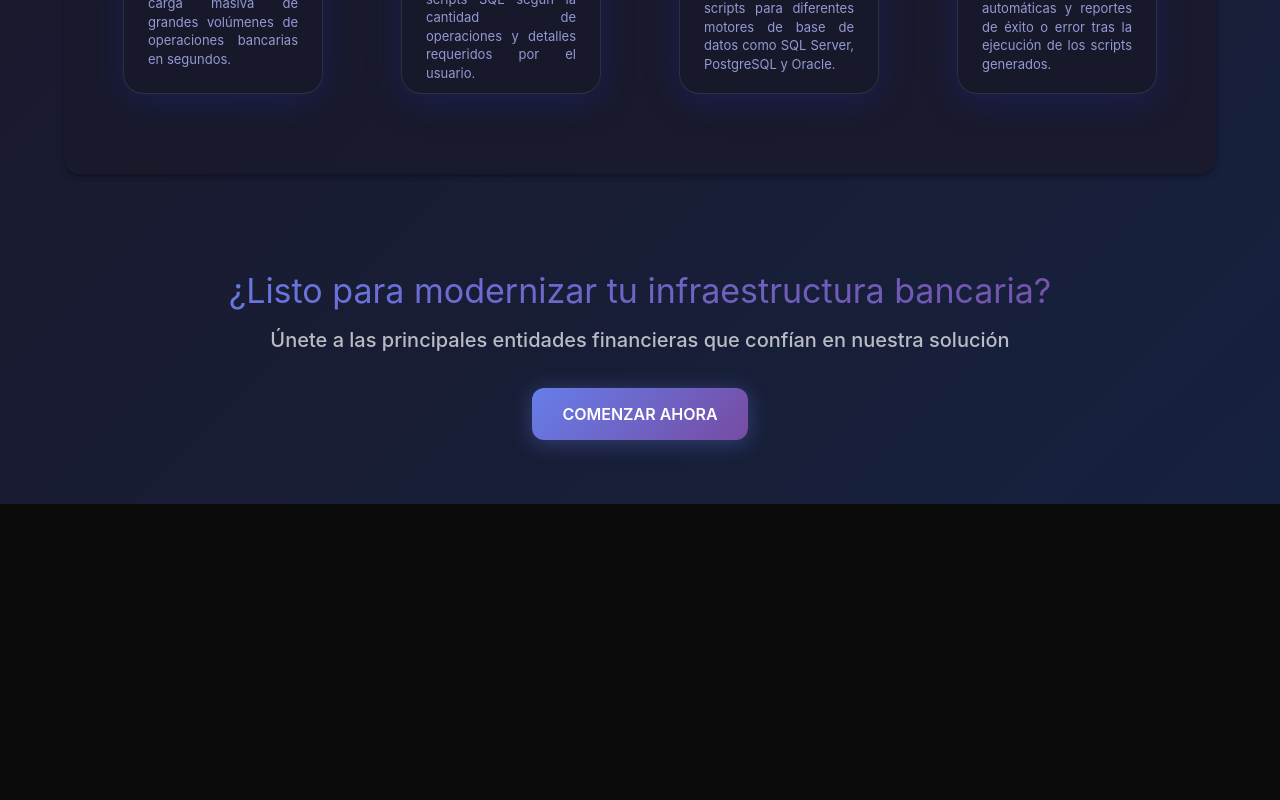
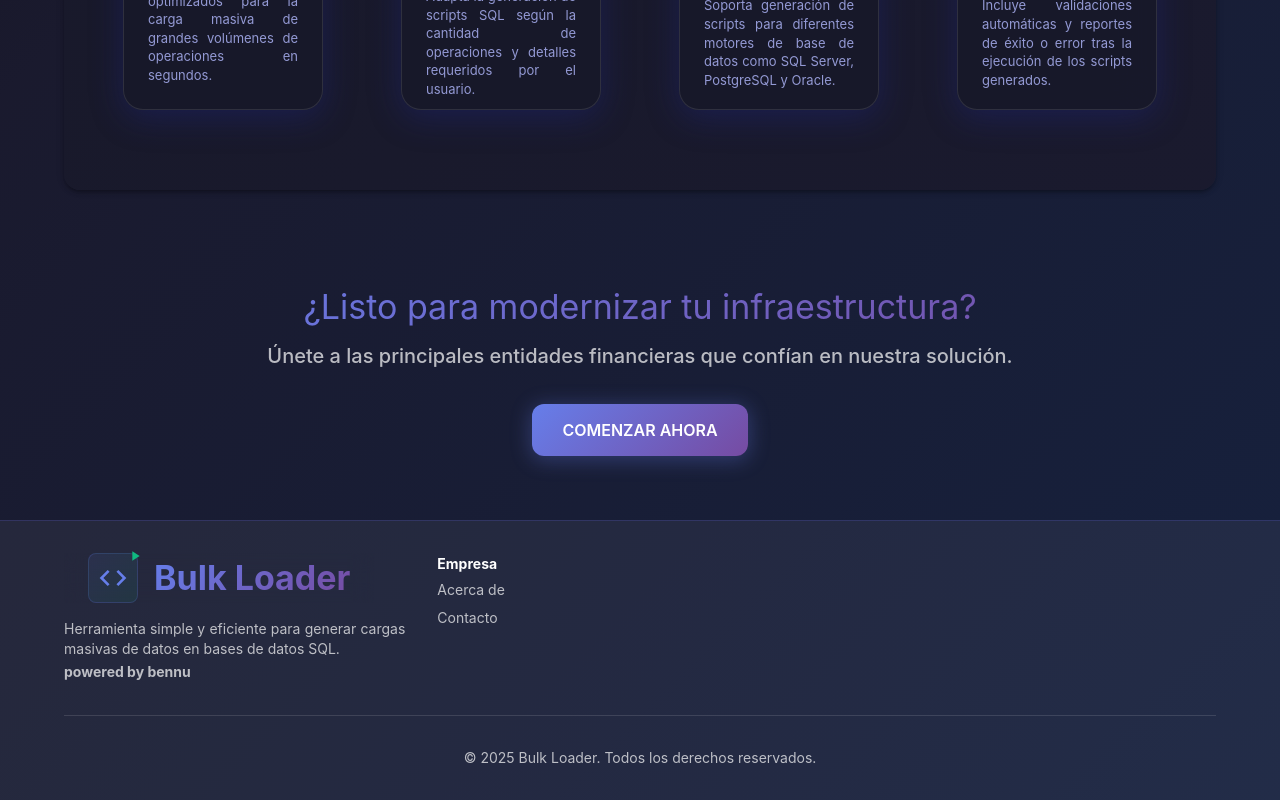
Before and after one commit to bennu/bice-migration-front, a Next.js app: page / in a window 1280 px wide. Shown: the part 1877-2677 px from the top of the page. Before the commit the page ends 2381 px from the top, so only its background shows below. Built offline with nearby package versions, Linux system fonts and the light colour scheme.

Commit message:
feat: minor words changes and formatting

```diff
--- a/src/app/page.tsx
+++ b/src/app/page.tsx
@@ -9,7 +9,7 @@ import HeroSection from '@/components/sections/HeroSection'
 import MigrationForm from '@/components/sections/MigrationForm'
 import FeaturesSection from '@/components/sections/FeaturesSection'
 import CallToAction from '@/components/sections/CallToAction'
-
+import Footer from '@/components/layout/footer'
 export default function MigrationLandingPage() {
   const [formData, setFormData] = useState({
     fundCounter: 5,
@@ -30,7 +30,7 @@ export default function MigrationLandingPage() {
     // Simulación de resultado
     setTimeout(() => {
       setResult({
-        uuid: `${Date.now()}-${Math.random().toString(36).substr(2, 9)}`,
+        uuid: `1`,
         scriptZip: 'UEsDBAoAAAAAAIdO4kMAAAAAAAAAAAAAAAAJA...'
       })
       setLoading(false)
@@ -72,6 +72,7 @@ export default function MigrationLandingPage() {
           <FeaturesSection />
           <CallToAction />
         </Container>
+        <Footer />
       </Box>
     </ThemeProvider>
   )
--- /dev/null
+++ b/src/components/layout/footer.tsx
@@ -0,0 +1,213 @@
+// components/layout/Footer.tsx
+import {
+  Box,
+  Container,
+  Divider,
+  Link,
+  Stack,
+  Typography,
+  alpha,
+  useTheme
+} from '@mui/material'
+import { Code, PlayArrow } from '@mui/icons-material'
+
+const Footer = () => {
+  const year = new Date().getFullYear()
+  const theme = useTheme()
+  const isDark = theme.palette.mode === 'dark'
+
+  return (
+    <Box
+      component="footer"
+      sx={{
+        py: 4,
+        px: 2,
+        bgcolor: theme.palette.background.paper,
+        borderTop: `1px solid ${alpha(
+          isDark ? theme.palette.primary.main : colors.bleuDeFrance,
+          isDark ? 0.2 : 0.1
+        )}`
+      }}
+    >
+      <Container maxWidth="lg">
+        <Box
+          sx={{
+            display: 'grid',
+            gridTemplateColumns: {
+              xs: 'repeat(2, 1fr)',
+              sm: 'repeat(3, 1fr)',
+              md: '2fr repeat(4, 1fr)'
+            },
+            gap: 4
+          }}
+        >
+          <Box sx={{ gridColumn: { xs: '1 / -1', md: '1' } }}>
+            <Box sx={{ display: 'flex', alignItems: 'center', mb: 2 }}>
+              <Box
+                sx={{
+                  position: 'sticky',
+                  top: 0,
+                  zIndex: 1000,
+                  backgroundColor: 'transparent',
+                  borderColor: 'divider',
+                  transition: 'all 0.3s ease-in-out',
+                  backdropFilter: 'blur(10px)',
+                }}
+              >
+                <Container maxWidth="lg">
+                  <Box
+                    sx={{
+                      display: 'flex',
+                      alignItems: 'center',
+                      gap: 2,
+                      transition: 'all 0.3s ease-in-out'
+                    }}
+                  >
+                    {/* Logo SQL compuesto */}
+                    <Box
+                      sx={{
+                        position: 'relative',
+                        display: 'flex',
+                        alignItems: 'center',
+                        justifyContent: 'center',
+                        transition: 'all 0.4s cubic-bezier(0.4, 0, 0.2, 1)',
+                        background:
+                          'linear-gradient(135deg, rgba(102,126,234,0.1) 0%, rgba(16,185,129,0.1) 100%)',
+                        borderRadius: 2,
+                        p: 1,
+                        border: '1px solid rgba(102,126,234,0.2)'
+                      }}
+                    >
+                      {/* Icono principal - Code (representa SQL) */}
+                      <Code
+                        sx={{
+                          fontSize: 32,
+                          color: '#667eea',
+                          transition: 'all 0.4s cubic-bezier(0.4, 0, 0.2, 1)',
+                          zIndex: 1
+                        }}
+                      />
+                      {/* Icono de ejecución - PlayArrow */}
+                      <PlayArrow
+                        sx={{
+                          fontSize: 16,
+                          color: '#10b981',
+                          position: 'absolute',
+                          top: -6,
+                          right: -6,
+                          transition: 'all 0.4s cubic-bezier(0.4, 0, 0.2, 1)'
+                        }}
+                      />
+                    </Box>
+
+                    <Box
+                      sx={{
+                        overflow: 'hidden',
+                        width: 'auto',
+                        transition: 'width 0.5s cubic-bezier(0.4, 0, 0.2, 1)'
+                      }}
+                    >
+                      <Typography
+                        variant="h4"
+                        fontWeight="bold"
+                        sx={{
+                          background:
+                            'linear-gradient(135deg, #667eea 0%, #764ba2 100%)',
+                          WebkitBackgroundClip: 'text',
+                          WebkitTextFillColor: 'transparent',
+                          transition: 'all 0.5s cubic-bezier(0.4, 0, 0.2, 1)',
+                          transform: 'translateX(0px)',
+                          opacity: 1,
+                          whiteSpace: 'nowrap',
+                          minWidth: '180px'
+                        }}
+                      >
+                        Bulk Loader
+                      </Typography>
+                    </Box>
+                  </Box>
+                </Container>
+              </Box>
+            </Box>
+            <Typography
+              variant="body2"
+              color="textSecondary"
+              align="justify"
+              sx={{ color: theme.palette.text.secondary }}
+            >
+              Herramienta simple y eficiente para generar cargas masivas
+              de datos en bases de datos SQL.
+            </Typography>
+            <Typography
+              variant="body2"
+              fontWeight="bold"
+              component="a"
+              href="https://bennu.cl"
+              target="_blank"
+              rel="noopener noreferrer"
+              sx={{
+                textDecoration: 'none',
+                color: theme.palette.text.secondary
+              }}
+            >
+              powered by bennu
+            </Typography>
+          </Box>
+
+          <Box>
+            <Typography
+              variant="subtitle2"
+              fontWeight="bold"
+              gutterBottom
+              sx={{ color: theme.palette.text.primary }}
+            >
+              Empresa
+            </Typography>
+            <Stack spacing={1}>
+              <Link
+                component="button"
+                variant="body2"
+                underline="none"
+                sx={{
+                  textAlign: 'left',
+                  color: theme.palette.text.secondary
+                }}
+                onClick={() => {
+                  window.open('https://bennu.cl', '_blank')
+                }}
+              >
+                Acerca de
+              </Link>
+              <Link
+                component="button"
+                variant="body2"
+                underline="none"
+                sx={{
+                  textAlign: 'left',
+                  color: theme.palette.text.secondary
+                }}
+                onClick={(e) => {
+                  e.preventDefault()
+                }}
+              >
+                Contacto
+              </Link>
+            </Stack>
+          </Box>
+        </Box>
+
+        <Divider sx={{ my: 4, borderColor: theme.palette.divider }} />
+
+        <Typography
+          variant="body2"
+          align="center"
+          sx={{ color: theme.palette.text.secondary }}
+        >
+          © {year} Bulk Loader. Todos los derechos reservados.
+        </Typography>
+      </Container>
+    </Box>
+  )
+}
+
+export default Footer
--- a/src/components/sections/CallToAction.tsx
+++ b/src/components/sections/CallToAction.tsx
@@ -15,11 +15,11 @@ export default function CallToAction() {
               WebkitTextFillColor: 'transparent'
             }}
           >
-            ¿Listo para modernizar tu infraestructura bancaria?
+            ¿Listo para modernizar tu infraestructura?
           </Typography>
-          <Typography variant="h6" color="text.secondary" paragraph>
+          <Typography variant="h6" color="text.secondary">
             Únete a las principales entidades financieras que confían en nuestra
-            solución
+            solución.
           </Typography>
           <Box
             sx={{
--- a/src/components/sections/FeaturesSection.tsx
+++ b/src/components/sections/FeaturesSection.tsx
@@ -9,7 +9,7 @@ const features: Feature[] = [
     icon: <CloudUpload sx={{ fontSize: 36 }} />,
     title: 'Carga Masiva de Operaciones',
     description:
-      'Genera scripts SQL optimizados para la carga masiva de grandes volúmenes de operaciones bancarias en segundos.',
+      'Genera scripts SQL optimizados para la carga masiva de grandes volúmenes de operaciones en segundos.',
     color: '#667eea'
   },
   {
--- a/src/components/sections/HeroSection.tsx
+++ b/src/components/sections/HeroSection.tsx
@@ -13,7 +13,7 @@ import AnimatedDatabase from '@/components/ui/AnimatedDatabase'
 
 export default function HeroSection() {
   return (
-    <Container maxWidth="lg" sx={{ pt: 6, pb: 8 }}>
+    <Container maxWidth="lg" sx={{ pt: 6, pb: 10 }}>
       <Grid container spacing={6} alignItems="center">
         <Grid size={{ xs: 12, md: 6 }}>
           <Fade in timeout={1000}>
@@ -40,31 +40,18 @@ export default function HeroSection() {
                 sx={{
                   fontSize: { xs: '2.5rem', md: '3.5rem' },
                   lineHeight: 1.2,
-                  background: '#1754c9 ',
+                  background: '#1754c9',
                   WebkitBackgroundClip: 'text',
                   WebkitTextFillColor: 'transparent',
                   mb: 2
                 }}
               >
-                Migración de Datos Bancarios
-              </Typography>
-
-              <Typography
-                variant="h4"
-                sx={{
-                  color: '#1754c9 ',
-                  fontWeight: 400,
-                  mb: 3,
-                  fontSize: { xs: '1.25rem', md: '1.5rem' }
-                }}
-              >
-                Solución Empresarial de Alto Rendimiento
+                Generador de Scripts de Data Mock
               </Typography>
 
               <Typography
                 variant="body1"
                 color="text.secondary"
-                paragraph
                 sx={{
                   fontSize: '1.1rem',
                   lineHeight: 1.6,
@@ -72,9 +59,9 @@ export default function HeroSection() {
                   color: '#64748b'
                 }}
               >
-                Transfiera y procese grandes volúmenes de datos bancarios con la
-                máxima seguridad, cumplimiento normativo y eficiencia
-                operacional que su institución requiere.
+                Transfiera y procese grandes volúmenes de datos con la máxima
+                seguridad, cumplimiento normativo y eficiencia operacional que
+                su institución requiere.
               </Typography>
             </Box>
           </Fade>
--- a/src/components/sections/MigrationForm.tsx
+++ b/src/components/sections/MigrationForm.tsx
@@ -136,7 +136,8 @@ export default function MigrationForm() {
                 fontWeight="bold"
                 sx={{
                   background:
-                    'linear-gradient(135deg, #b3baff 0%, #667eea 100%)',
+                    'linear-gradient(135deg, #667eea 0%, #764ba2 100%)',
+
                   WebkitBackgroundClip: 'text',
                   WebkitTextFillColor: 'transparent',
                   backgroundClip: 'text'
--- a/src/components/ui/AnimatedDatabase.tsx
+++ b/src/components/ui/AnimatedDatabase.tsx
@@ -41,8 +41,6 @@ export default function AnimatedDatabase() {
               position: 'absolute',
               width: '50px',
               height: '100%',
-              background:
-                'linear-gradient(90deg, transparent, #667eea, transparent)',
               animation: `${dataFlow} 2s linear`
             }}
           />
```
Also changed, not shown: src/components/layout/Header.tsx (+48 -46 lines), 1 other file (tests, documents, lock files or other folders).
